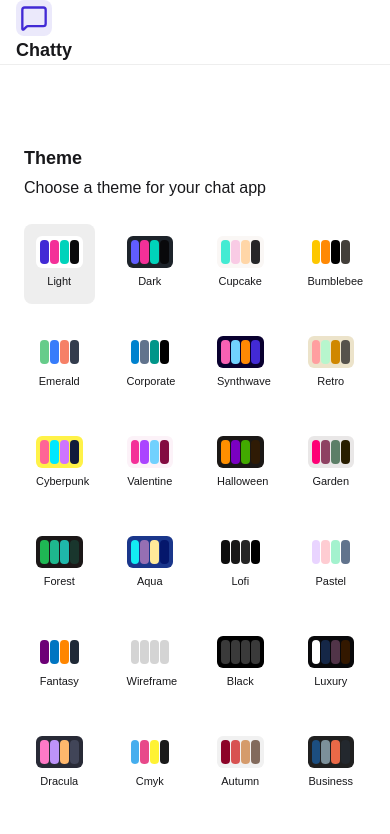
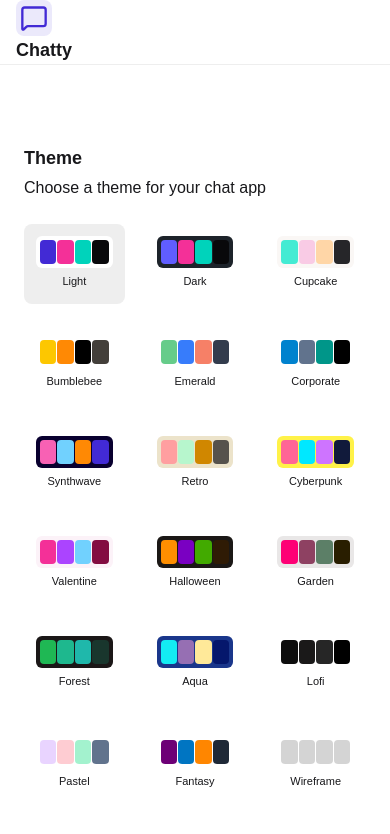
Before and after one commit to RTongit/Quick-Chat, a Next.js app in the folder frontend/: page /settings in a window 390 px wide. Shown: the top 834 px of the page. Built offline with nearby package versions, Linux system fonts and the light colour scheme; no server answers.

Commit message:
ui changes 7

```diff
--- a/frontend/src/app/(pages)/settings/page.jsx
+++ b/frontend/src/app/(pages)/settings/page.jsx
@@ -24,7 +24,7 @@ export default function Settings() {
         </div>
 
           {/* Choosing theme section */}
-          <div className="grid lg:grid-cols-10 md:grid-col sm:grid-cols-6 grid-cols-4 gap-5">
+          <div className="grid lg:grid-cols-10 md:grid-col sm:grid-cols-6 grid-cols-3 gap-5">
             {THEMES.map((t) => (
               <button
                 key={t}
```
